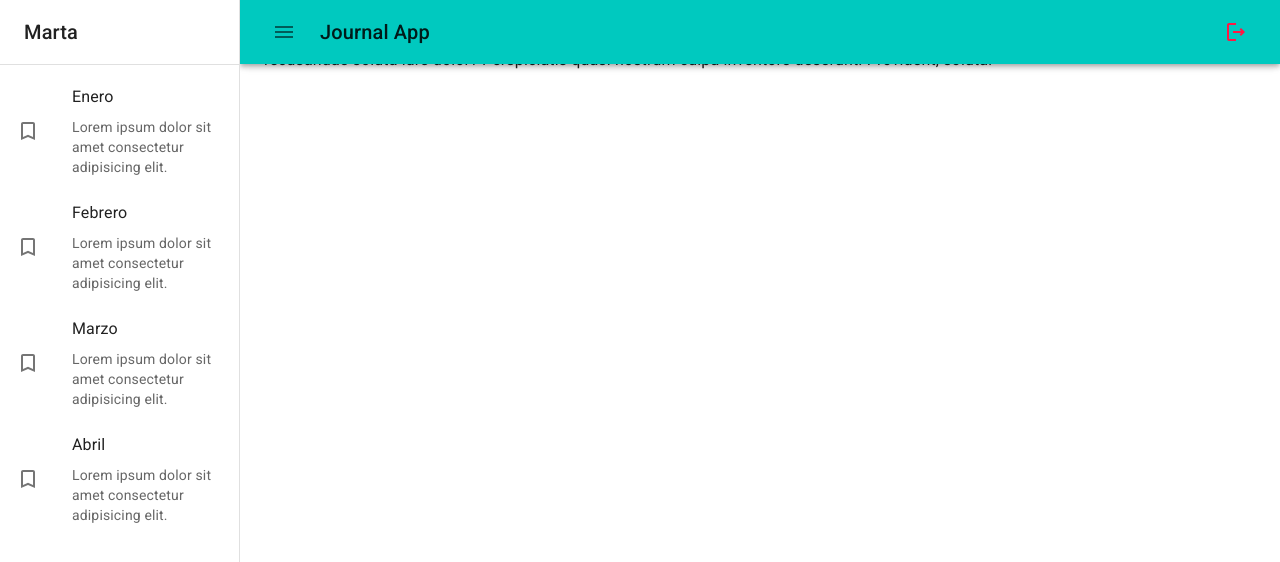
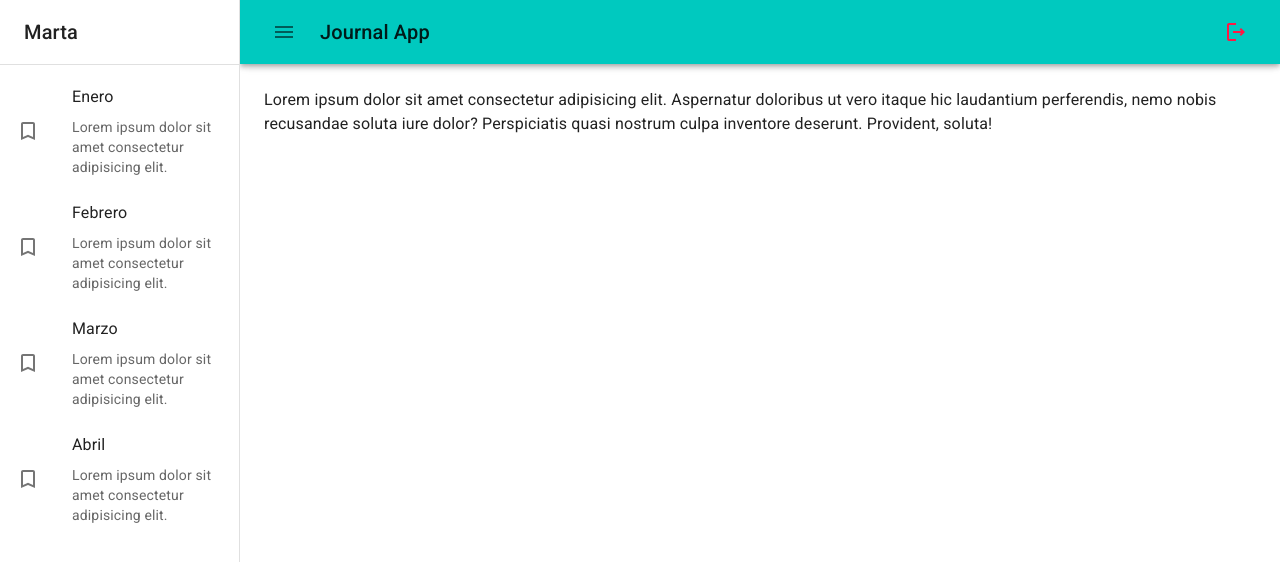
Before and after one commit to MartaArM/CursoReact, a React (Vite) app in the folder app7_journal/: page / in a window 1280 px wide. Shown: the top 562 px of the page. Built offline with nearby package versions, Linux system fonts and the light colour scheme.

Commit message:
Arreglando

```diff
--- a/app7_journal/src/journal/layout/JournalLayout.jsx
+++ b/app7_journal/src/journal/layout/JournalLayout.jsx
@@ -1,4 +1,4 @@
-import { Box } from '@mui/material'
+import { Box, Toolbar } from '@mui/material'
 import React from 'react'
 import { NavBar } from '../components/NavBar'
 import { SideBar } from '../components/SideBar'
@@ -12,6 +12,7 @@ export const JournalLayout = ({children}) => {
         <SideBar/>
 
         <Box component='main' sx={{ flexGrow: 1, p:3}}>
+            <Toolbar />
             {children}
         </Box>
 
```
